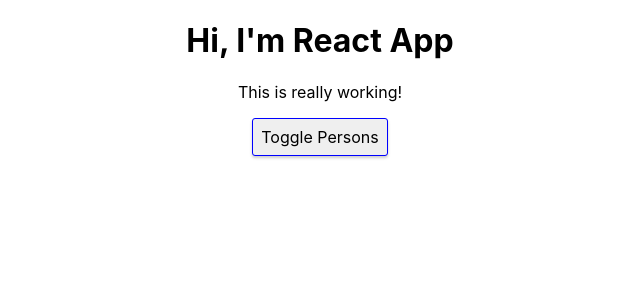
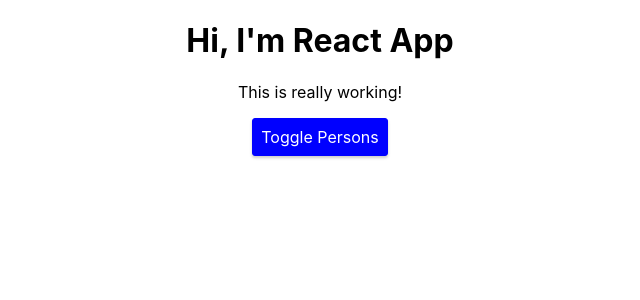
Before and after one commit to woochulpark/react_study, a React (Create React App) app in the folder study_react/: page / in a window 1280 px wide. Shown: the top 300 px of the page, without its empty margins (320-960 px from the left). Built offline with nearby package versions, Linux system fonts and the light colour scheme.

Commit message:
버튼 액션 css 변조

```diff
--- a/study_react/src/App.js
+++ b/study_react/src/App.js
@@ -97,7 +97,8 @@ class App extends Component{
     // css border-radius는 안됨. borderRadius
     // css 그대로 쓰면 오류가 나는 경우도 있으니 확인.
     const style = {
-      backgourndColor: 'white',
+      backgroundColor: 'blue',
+      color:'white',
       font: 'inherit',
       border: '1px solid blue',
       padding: '8px',
@@ -105,6 +106,8 @@ class App extends Component{
       borderRadius: '3px',
       boxShadow: '0 2px 3px #ccc'
     }
+
+
     //jsx 내부에서는 if가 불가능 하지만 밖으로 벗어나면 if가 가능
     // persons 변수 지정 기본값 null null 일경우 persons에 값을 넣어 보여줌.
     let persons = null;
@@ -133,6 +136,7 @@ class App extends Component{
         */}
         </div>
       )
+      style.backgroundColor = 'red';
     }
 
     return (
@@ -153,10 +157,13 @@ class App extends Component{
         </div>: null}
        */}
         {persons}
+
       </div>
 
     )
+
   }
+
   //props component 전달
   /*
   render() {
```
